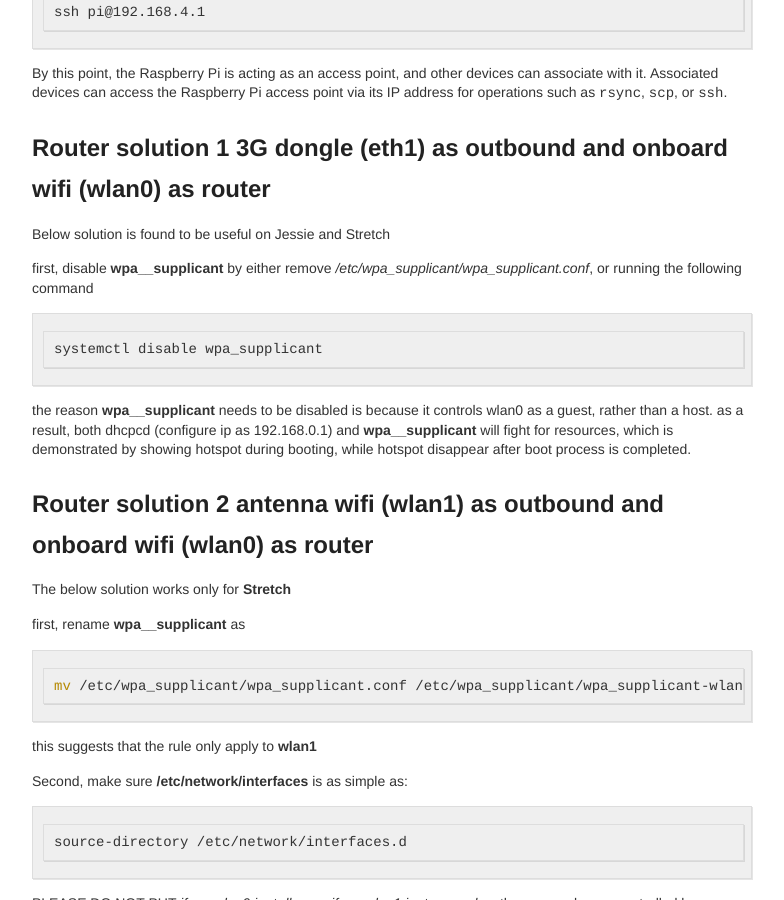
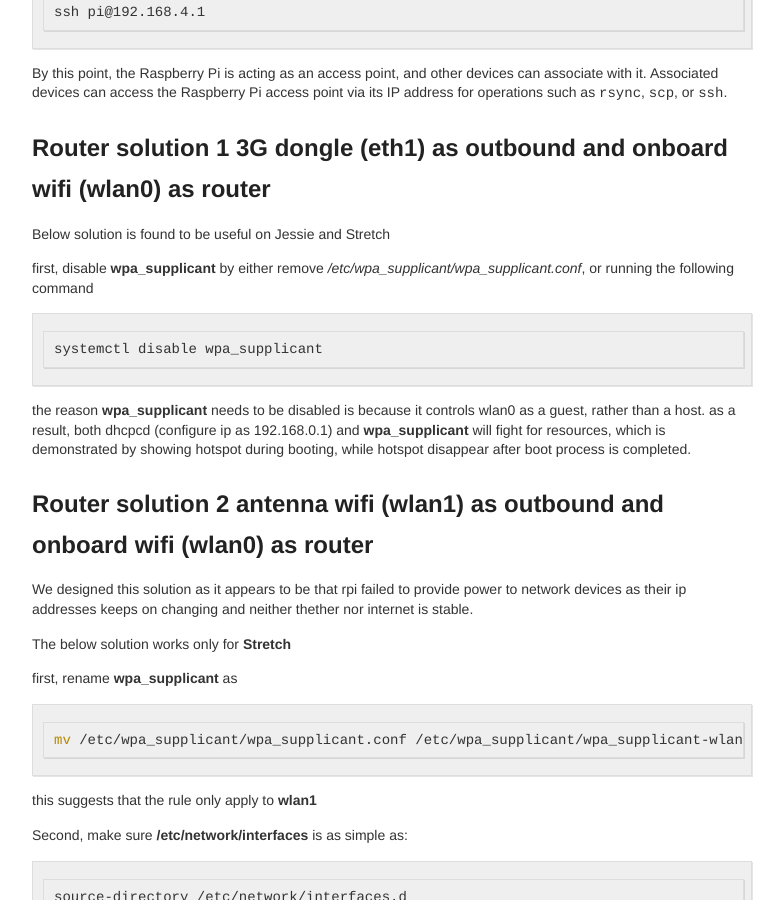
Before and after one commit to hydrogeologger/hydrogeologger.github.io, a Jekyll site: the page built from _posts/2014-03-03-Router-pi.md, in a window 1280 px wide and 900 px high, scrolled down 3819 px. Shown: the whole window, without its empty margins (248-1032 px from the left). Built offline with Jekyll 4.4.1, drawn with Linux system fonts in a browser that asks for light colours.

Commit message:
more update about the sympton

````diff
--- a/_posts/2014-03-03-Router-pi.md
+++ b/_posts/2014-03-03-Router-pi.md
@@ -151,20 +151,22 @@ By this point, the Raspberry Pi is acting as an access point, and other devices
 
 Below solution is found to be useful on Jessie and Stretch
 
-first, disable **wpa__supplicant** by either remove */etc/wpa_supplicant/wpa_supplicant.conf*, or running the following command
+first, disable **wpa_supplicant** by either remove */etc/wpa_supplicant/wpa_supplicant.conf*, or running the following command
 
 ```bash
 systemctl disable wpa_supplicant
 ```
 
-the reason **wpa__supplicant** needs to be disabled is because it controls wlan0 as a guest, rather than a host. as a result, both dhcpcd (configure ip as 192.168.0.1) and **wpa__supplicant** will fight for resources, which is demonstrated by showing hotspot during booting, while hotspot disappear after boot process is completed.
+the reason **wpa_supplicant** needs to be disabled is because it controls wlan0 as a guest, rather than a host. as a result, both dhcpcd (configure ip as 192.168.0.1) and **wpa_supplicant** will fight for resources, which is demonstrated by showing hotspot during booting, while hotspot disappear after boot process is completed.
 
 
 ## Router solution 2 antenna wifi (wlan1) as outbound and onboard wifi (wlan0) as router
 
+We designed this solution as it appears to be that rpi failed to provide power to network devices as their ip addresses keeps on changing and neither thether nor internet is stable.
+
 The below solution works only for **Stretch**
 
-first, rename **wpa__supplicant** as
+first, rename **wpa_supplicant** as
 
 ```bash
 mv /etc/wpa_supplicant/wpa_supplicant.conf /etc/wpa_supplicant/wpa_supplicant-wlan1.conf
````
